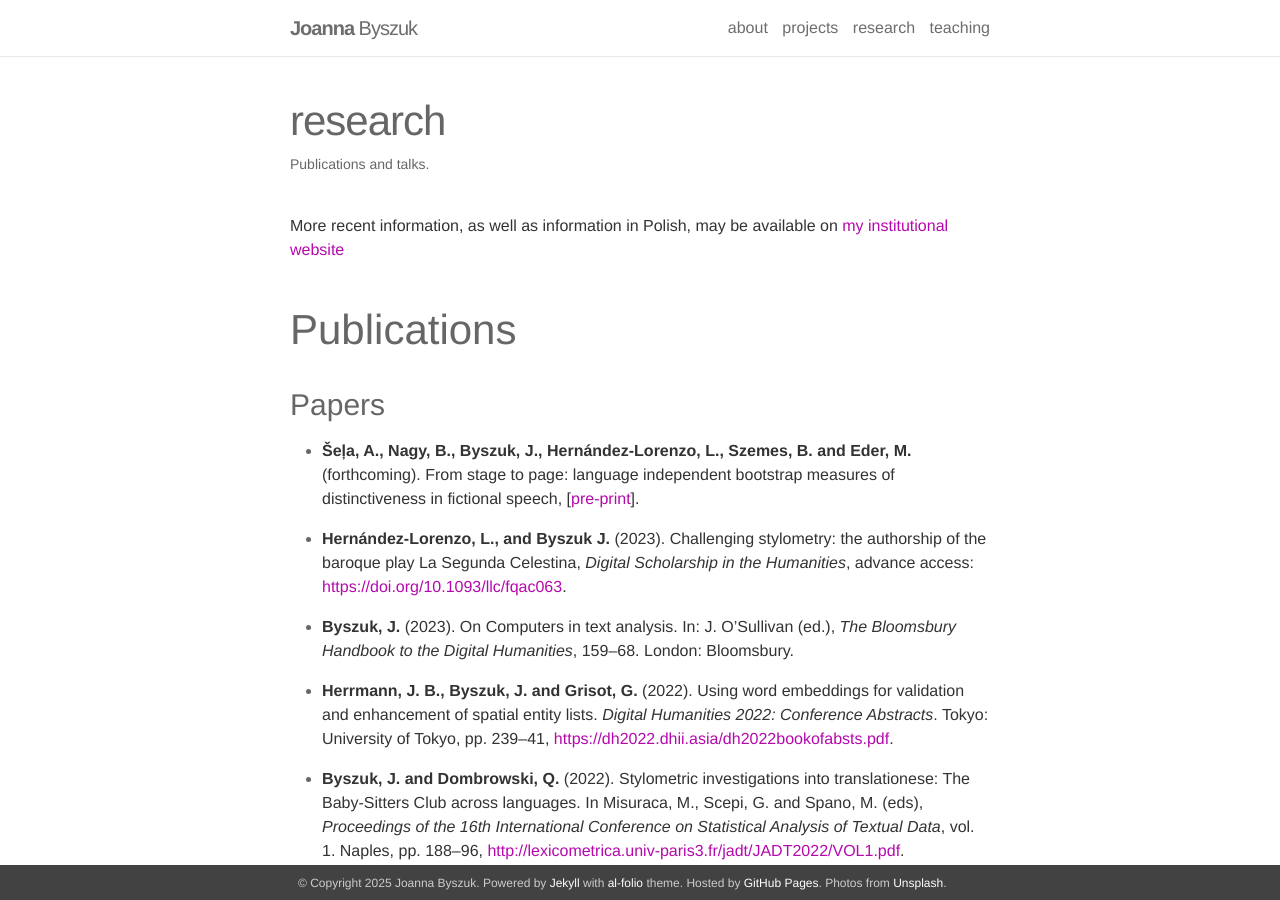
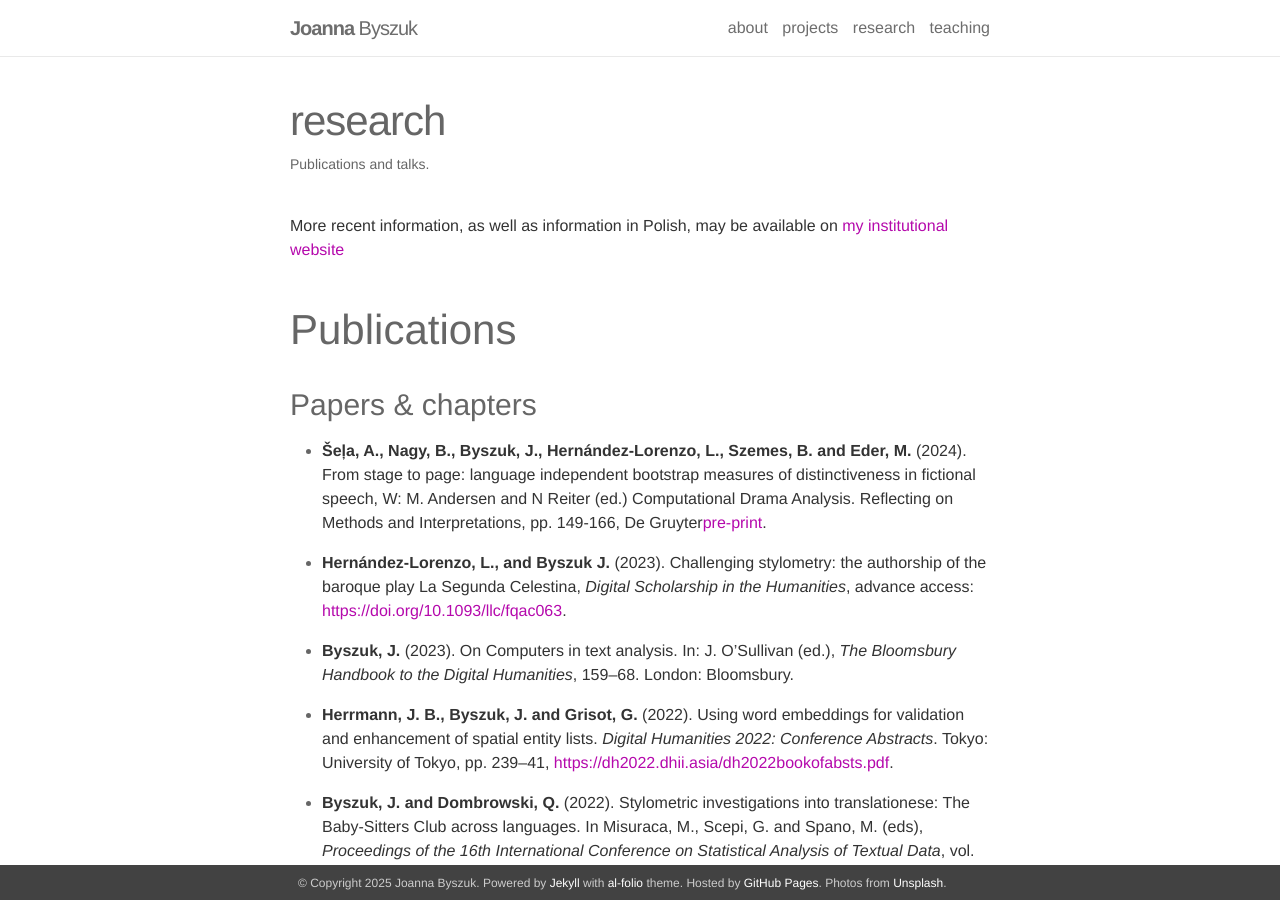
Before and after one commit to JoannaBy/JoannaBy.github.io, a Jekyll site: the page built from _pages/publications.md, in a window 1280 px wide and 900 px high. Built offline with Jekyll 4.4.1, drawn with Linux system fonts in a browser that asks for light colours; nearby versions of some CDN libraries.

Commit message:
Update publications.md

```diff
--- a/_pages/publications.md
+++ b/_pages/publications.md
@@ -7,9 +7,9 @@ description: Publications and talks.
 
 More recent information, as well as information in Polish, may be available on [my institutional website](https://ijp.pan.pl/pracownicy/joanna-byszuk/)
 ## Publications
-### Papers
+### Papers & chapters
 
-* **Šeļa, A., Nagy, B., Byszuk, J., Hernández-Lorenzo, L., Szemes, B. and Eder, M.** (forthcoming). From stage to page: language independent bootstrap measures of distinctiveness in fictional speech, [[pre-print](https://arxiv.org/abs/2301.05659)].
+* **Šeļa, A., Nagy, B., Byszuk, J., Hernández-Lorenzo, L., Szemes, B. and Eder, M.** (2024). From stage to page: language independent bootstrap measures of distinctiveness in fictional speech, W: M. Andersen and N Reiter (ed.) Computational Drama Analysis. Reflecting on Methods and Interpretations, pp. 149-166, De Gruyter[pre-print](https://arxiv.org/abs/2301.05659).
 
 * **Hernández-Lorenzo, L., and Byszuk J.** (2023). Challenging stylometry: the authorship of the baroque play La Segunda Celestina, _Digital Scholarship in the Humanities_, advance access: [https://doi.org/10.1093/llc/fqac063](https://doi.org/10.1093/llc/fqac063).
 
```
